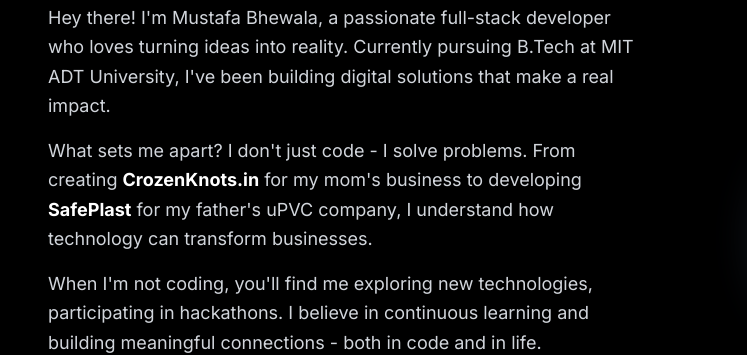
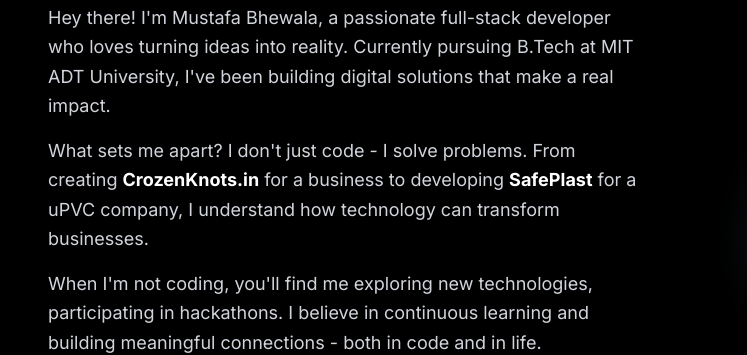
Before and after one commit to MustafaBhewala/mustafa-bhewala-portfolio, a plain HTML site: page index.html in a window 1280 px wide. Shown: the part 1065-1420 px from the top of the page, 0-747 px from the left. Drawn offline with nearby package versions, Linux system fonts and the light colour scheme.

```diff
--- a/index.html
+++ b/index.html
@@ -142,7 +142,7 @@
                         Currently pursuing B.Tech at MIT ADT University, I've been building digital solutions that make a real impact.
                     </p>
                     <p class="text-lg text-gray-300 mb-4 leading-relaxed">
-                        What sets me apart? I don't just code - I solve problems. From creating <strong class="text-white">CrozenKnots.in</strong> for my mom's business to developing <strong class="text-white">SafePlast</strong> for my father's uPVC company, I understand how technology can transform businesses.
+                        What sets me apart? I don't just code - I solve problems. From creating <strong class="text-white">CrozenKnots.in</strong> for a business to developing <strong class="text-white">SafePlast</strong> for a uPVC company, I understand how technology can transform businesses.
                     </p>
                     <p class="text-lg text-gray-300 leading-relaxed">
                         When I'm not coding, you'll find me exploring new technologies, participating in hackathons. I believe in continuous learning and building meaningful connections - both in code and in life.
```
